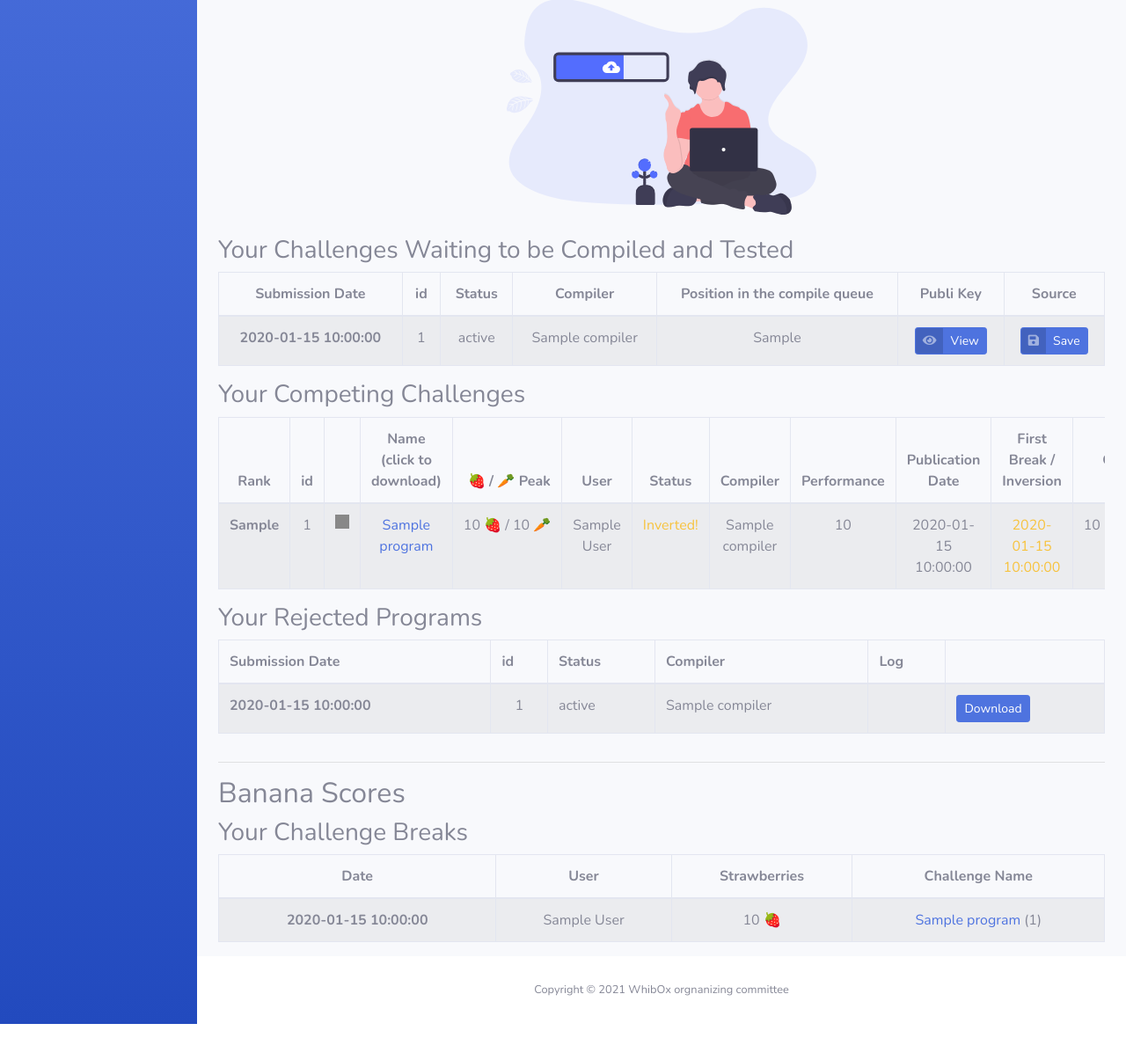
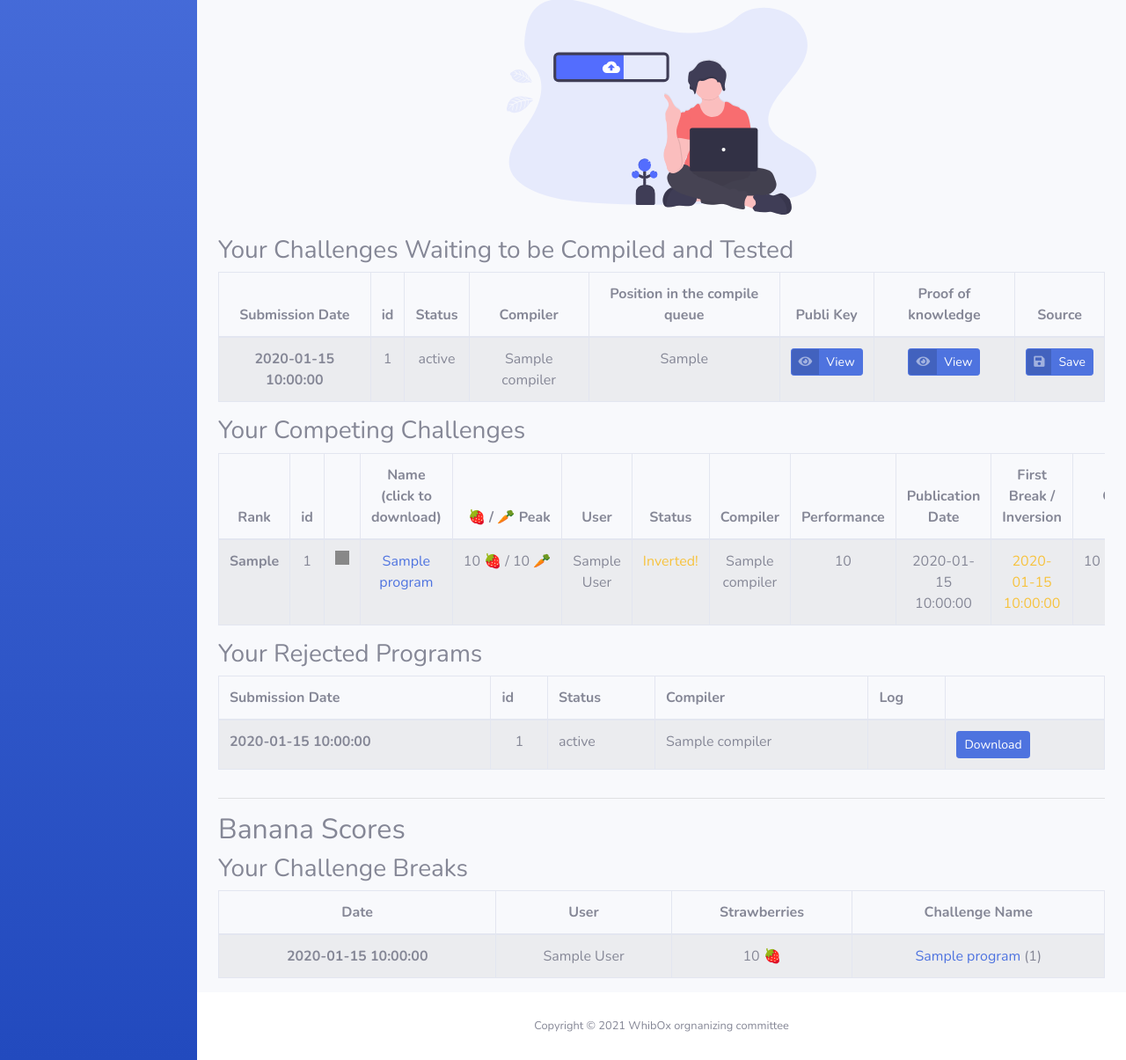
Before and after one commit to CryptoExperts/whibox_contest_submission_server, a Python web app: template services/web-dev/app/templates/user_show.html in a window 1280 px wide. Shown: the part 498-1703 px from the top of the page at 88% size. Before the commit the page ends 1662 px from the top, so only its background shows below. Run offline with Jinja, Linux system fonts and the light colour scheme; the template is opened without the code that fills it: most values are stand-ins (such as "Sample title", 1, 10 or a date in 2020).

Commit message:
Add proof-of-knowledge in compilation page

```diff
--- a/services/web-dev/app/templates/table_challenges_to_compile.html
+++ b/services/web-dev/app/templates/table_challenges_to_compile.html
@@ -8,6 +8,7 @@
         <th class="text-center">Compiler</th>
         <th class="text-center">Position in the compile queue</th>
         <th class="text-center">Publi Key</th>
+        <th class="text-center">Proof of knowledge</th>
         <th class="text-center">Source</th>
       </tr>
     </thead>
@@ -52,6 +53,41 @@
           </div>
 
         </td>
+
+        <td>
+          <div class="d-none">
+            <input type="text" value="{{ program.proof_of_knowledge }}" id="proof-of-knowledge-{{ program._id }}">
+          </div>
+          <!-- <div class="d-none d-lg-block">
+               <button class="btn btn-primary btn-icon-split btn-sm" onclick="copyPubkey('pub-key-{{ program._id }}')">
+               <span class="icon text-white-50">
+               <i class="fas fa-copy"></i>
+               </span>
+               <span class="text">Copy</span>
+               </button>
+               </div>
+               <div class="d-lg-none">
+               <a href="/candidate/{{ program._id }}/source.c" class="btn btn-primary btn-circle btn-sm">
+               <i class="fas fa-copy"></i>
+               </a>
+               </div> -->
+
+          <div class="d-none d-lg-block">
+            <a href="/candidate/{{ program._id }}/proof-of-knowledge" class="btn btn-primary btn-icon-split btn-sm">
+              <span class="icon text-white-50">
+                <i class="fas fa-eye"></i>
+              </span>
+              <span class="text">View</span>
+            </a>
+          </div>
+          <div class="d-lg-none">
+            <a href="/candidate/{{ program._id }}/proof-of-knowledge" class="btn btn-primary btn-circle btn-sm">
+              <i class="fas fa-eye"></i>
+            </a>
+          </div>
+
+        </td>
+
         <td>
           <div class="d-none d-lg-block">
             <a href="/candidate/{{ program._id }}/source.c" class="btn btn-primary btn-icon-split btn-sm">
```
Also changed, not shown: services/web-dev/app/routes/challenge.py (+19 -0 lines).
